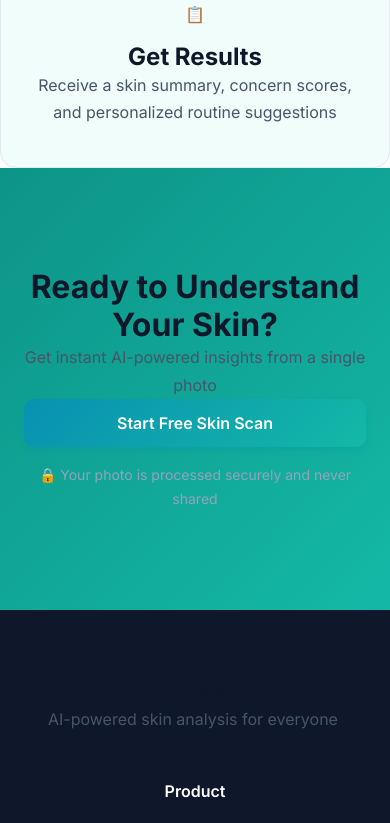
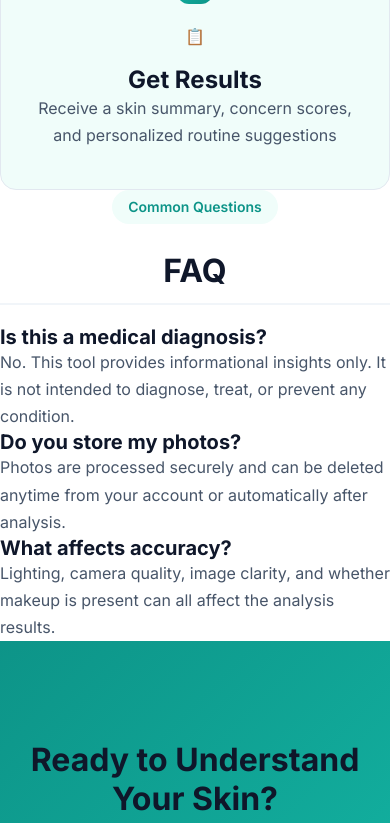
Before and after one commit to himprapatel-rgb/ai-skincare-intelligence-system, a React (Vite) app in the folder frontend/: page / in a window 390 px wide. Shown: the part 3026-3849 px from the top of the page. Built offline with nearby package versions, Linux system fonts and the light colour scheme; no server answers.

Commit message:
Add FAQ section, confidence disclaimer, progress tracking note, and mobile sticky CTA

```diff
--- a/frontend/src/pages/HomePage.tsx
+++ b/frontend/src/pages/HomePage.tsx
@@ -83,6 +83,7 @@ const HomePage: React.FC = () => {
               <span className="concern-badge">Mild Acne</span>
               <span className="concern-badge">Slight Redness</span>
             </div>
+              <p className="preview-disclaimer">Results are estimates based on visible features and image quality.</p>
           </div>
         </div>
       </section>
@@ -133,7 +134,7 @@ const HomePage: React.FC = () => {
           <div className="result-card">
             <div className="result-icon">&#128202;</div>
             <h3>Progress Tracking</h3>
-            <p>Track improvements over time with scan history comparisons</p>
+                        <p>Track improvements over time with scan history comparisons <span className="account-note">(Optional – requires account)</span></p>
           </div>
         </div>
       </section>
@@ -171,6 +172,28 @@ const HomePage: React.FC = () => {
           </div>
         </div>
       </section>
+
+        {/* FAQ Section */}
+        <section className="faq-section">
+          <div className="section-header">
+            <span className="section-tag">Common Questions</span>
+            <h2>FAQ</h2>
+          </div>
+          <div className="faq-container">
+            <div className="faq-item">
+              <h4>Is this a medical diagnosis?</h4>
+              <p>No. This tool provides informational insights only. It is not intended to diagnose, treat, or prevent any condition.</p>
+            </div>
+            <div className="faq-item">
+              <h4>Do you store my photos?</h4>
+              <p>Photos are processed securely and can be deleted anytime from your account or automatically after analysis.</p>
+            </div>
+            <div className="faq-item">
+              <h4>What affects accuracy?</h4>
+              <p>Lighting, camera quality, image clarity, and whether makeup is present can all affect the analysis results.</p>
+            </div>
+          </div>
+        </section>
 
       {/* CTA Section */}
       <section className="cta-section">
@@ -218,6 +241,13 @@ const HomePage: React.FC = () => {
           <p className="disclaimer">Not a medical device. Not intended to diagnose, treat, or prevent any condition. For informational purposes only.</p>
         </div>
       </footer>
+
+        {/* Mobile Sticky CTA */}
+        <div className="mobile-sticky-cta">
+          <button className="btn-primary" onClick={() => navigate('/scan')}>
+            Start Free Skin Scan
+          </button>
+        </div>
     </div>
   );
 };
```
